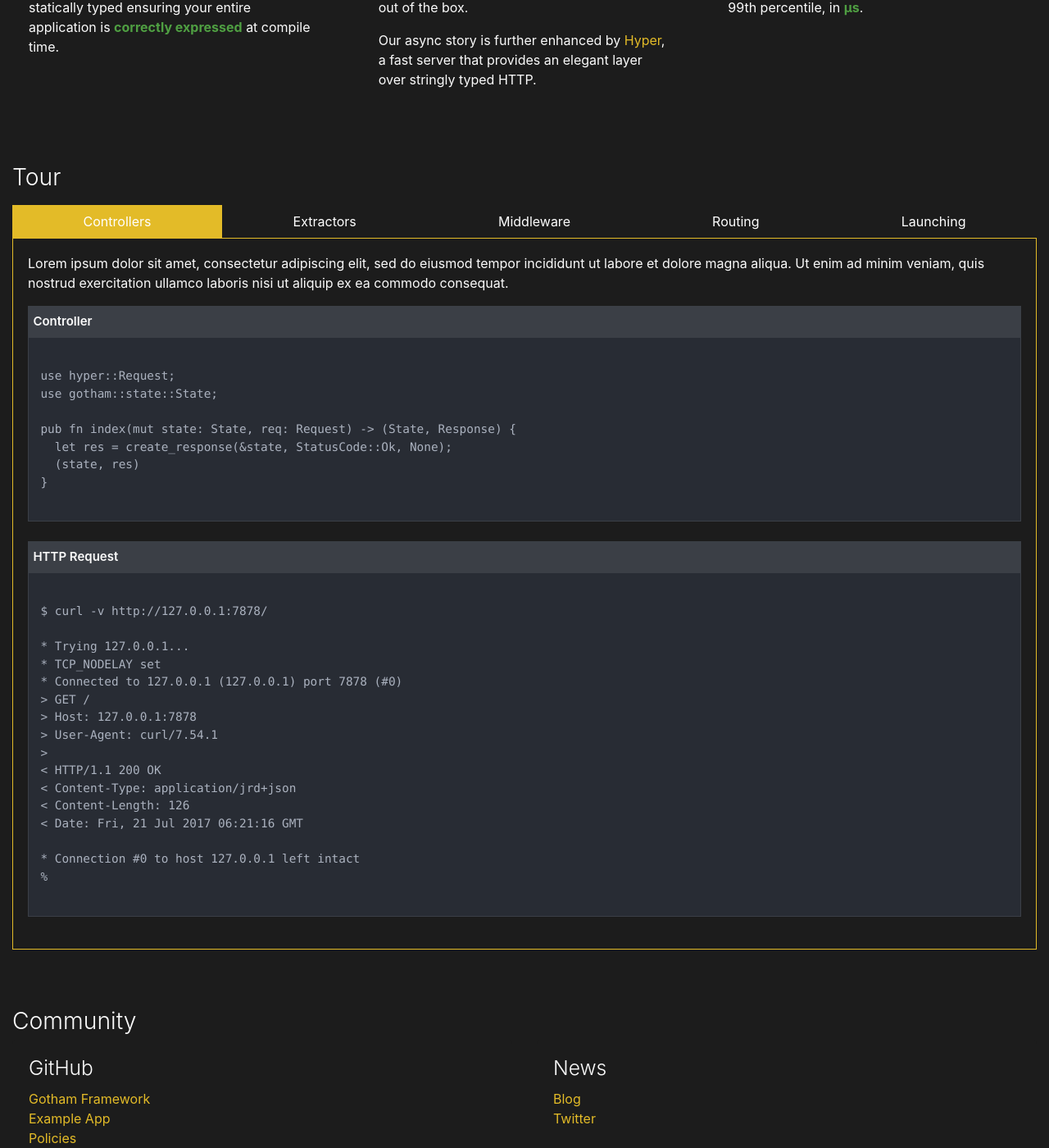
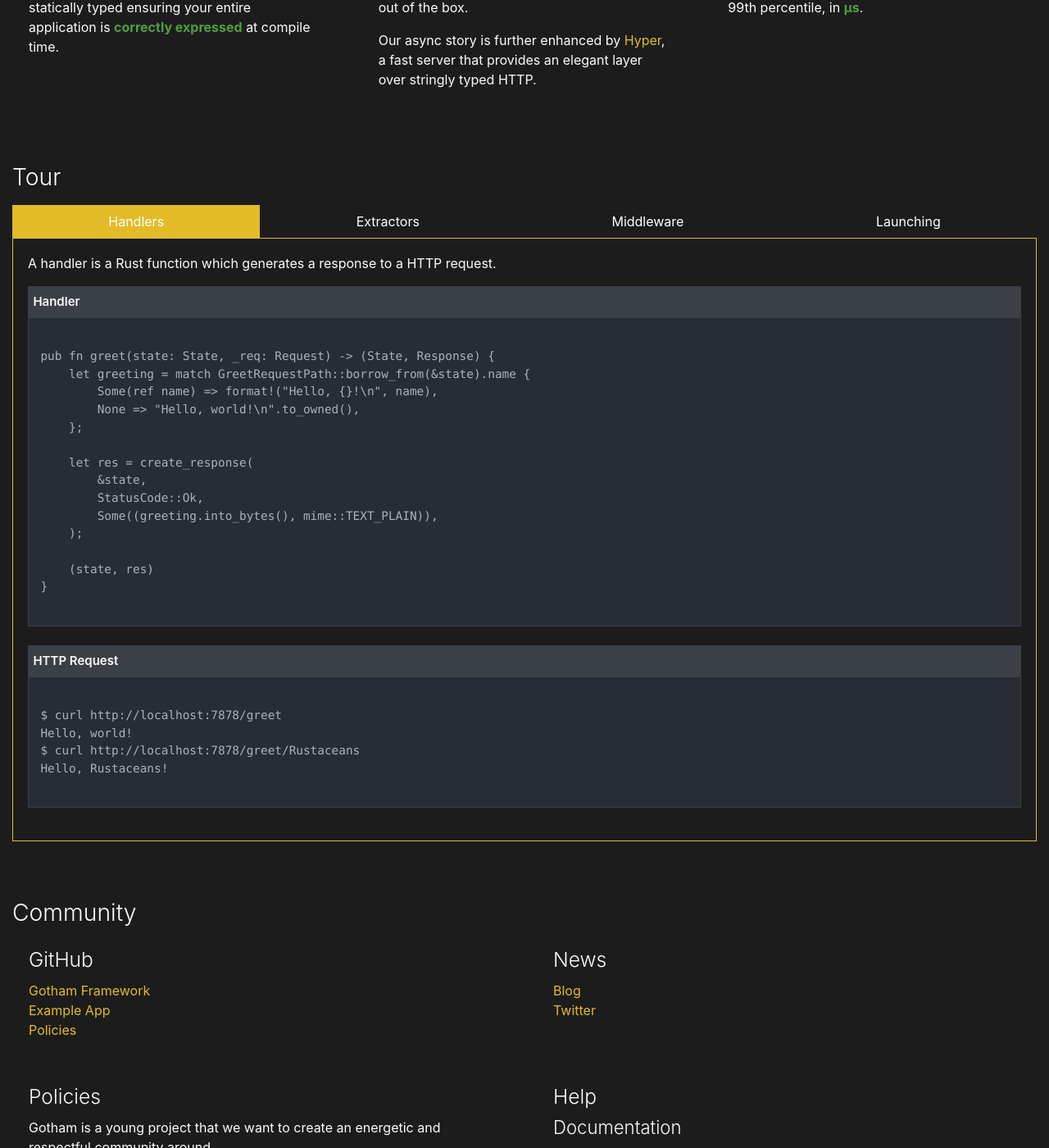
Before and after one commit to gotham-rs/gotham.rs, a Jekyll site: the page built from index.html, in a window 1280 px wide and 1400 px high, scrolled down 1190 px. Shown: the whole window at 82% size. Built offline with Jekyll 4.4.1, drawn with Linux system fonts in a browser that asks for light colours; nearby versions of some CDN libraries.

```diff
--- a/index.html
+++ b/index.html
@@ -98,7 +98,7 @@
 
               <ul class="nav nav-pills nav-fill flex-wrap" role="tablist">
                 <li class="nav-item">
-                  <a class="nav-link active" data-toggle="tab" href="#controllers" role="tab">Controllers</a>
+                  <a class="nav-link active" data-toggle="tab" href="#handlers" role="tab">Handlers</a>
                 </li>
                 <li class="nav-item">
                   <a class="nav-link " data-toggle="tab" href="#extractors" role="tab">Extractors</a>
@@ -107,30 +107,34 @@
                   <a class="nav-link" data-toggle="tab" href="#middleware" role="tab">Middleware</a>
                 </li>
                 <li class="nav-item">
-                  <a class="nav-link" data-toggle="tab" href="#routing" role="tab">Routing</a>
-                </li>
-                <li class="nav-item">
                   <a class="nav-link" data-toggle="tab" href="#launching" role="tab">Launching</a>
                 </li>
               </ul>
 
               <div class="tab-content">
-                <div class="tab-pane active" id="controllers" role="tabpanel">
+                <div class="tab-pane active" id="handlers" role="tabpanel">
                   <p>
-                    Lorem ipsum dolor sit amet, consectetur adipiscing elit, sed do eiusmod tempor incididunt ut labore et dolore magna aliqua. Ut enim ad minim veniam, quis nostrud exercitation ullamco laboris nisi ut aliquip ex ea commodo consequat.
+                    A handler is a Rust function which generates a response to a HTTP request.
                   </p>
                   <div class="code-header">
-                    Controller
+                    Handler
                   </div>
                   <div>
                     <pre>
                       <code class="hljs rust">
-use hyper::Request;
-use gotham::state::State;
+pub fn greet(state: State, _req: Request) -&gt; (State, Response) {
+    let greeting = match GreetRequestPath::borrow_from(&amp;state).name {
+        Some(ref name) =&gt; format!("Hello, {}!\n", name),
+        None =&gt; "Hello, world!\n".to_owned(),
+    };
 
-pub fn index(mut state: State, req: Request) -> (State, Response) {
-  let res = create_response(&state, StatusCode::Ok, None);
-  (state, res)
+    let res = create_response(
+        &amp;state,
+        StatusCode::Ok,
+        Some((greeting.into_bytes(), mime::TEXT_PLAIN)),
+    );
+
+    (state, res)
 }
                       </code>
                     </pre>
@@ -142,22 +146,10 @@ pub fn index(mut state: State, req: Request) -> (State, Response) {
                   <div>
                     <pre>
                       <code class="hljs shell">
-$ curl -v http://127.0.0.1:7878/
-
-* Trying 127.0.0.1...
-* TCP_NODELAY set
-* Connected to 127.0.0.1 (127.0.0.1) port 7878 (#0)
-> GET /
-> Host: 127.0.0.1:7878
-> User-Agent: curl/7.54.1
->
-< HTTP/1.1 200 OK
-< Content-Type: application/jrd+json
-< Content-Length: 126
-< Date: Fri, 21 Jul 2017 06:21:16 GMT
-
-* Connection #0 to host 127.0.0.1 left intact
-%
+$ curl http://localhost:7878/greet
+Hello, world!
+$ curl http://localhost:7878/greet/Rustaceans
+Hello, Rustaceans!
                       </code>
                     </pre>
                   </div>
@@ -165,49 +157,125 @@ $ curl -v http://127.0.0.1:7878/
                 </div>
                 <div class="tab-pane " id="extractors" role="tabpanel">
                   <p>
-                   Lorem ipsum dolor sit amet, consectetur adipiscing elit, sed do eiusmod tempor incididunt ut labore et dolore magna aliqua. Ut enim ad minim veniam, quis nostrud exercitation ullamco laboris nisi ut aliquip ex ea commodo consequat.
+                    Extractors parse request data into type-safe structures provided by your application.
                   </p>
+                  <div class="code-header">
+                    PathExtractor
+                  </div>
+                  <div>
+                    <pre>
+                      <code class="hljs rust">
+#[derive(StateData, FromState, PathExtractor, StaticResponseExtender)]
+pub struct ChallengeRequestPath {
+    pub name: String,
+}
+                      </code>
+                    </pre>
+                  </div>
                   <div class="code-header">
                     QueryStringExtractor
                   </div>
                   <div>
                     <pre>
                       <code class="hljs rust">
+#[derive(StateData, FromState, QueryStringExtractor, StaticResponseExtender)]
+pub struct ChallengeQueryString {
+    pub count: Option&lt;u8&gt;,
+}
+                      </code>
+                    </pre>
+                  </div>
+                  <div class="code-header">
+                    Handler
+                  </div>
+                  <div>
+                    <pre>
+                      <code class="hljs rust">
+pub fn index(state: State, _req: Request) -&gt; (State, Response) {
+    let res = {
+        let crp = ChallengeRequestPath::borrow_from(&amp;state);
+        let name = &amp;crp.name;
+
+        let cqs = ChallengeQueryString::borrow_from(&amp;state);
+        let count = cqs.count;
+
+        let hello = match count {
+            Some(count) =&gt; {
+                format!(
+                    "Hello, {}.\nIzzy Mandelbaum can lift {} kgs, so more weight than you!!\n",
+                    name,
+                    count + 1
+                )
+            }
+            None =&gt; {
+                format!(
+                    "Hello, {}.\nIzzy Mandelbaum can lift more weight than you.\n",
+                    name
+                )
+            }
+        };
+
+        create_response(
+            &amp;state,
+            StatusCode::Ok,
+            Some((hello.into_bytes(), mime::TEXT_PLAIN)),
+        )
+    };
+
+    (state, res)
+}
                       </code>
                     </pre>
                   </div>
                 </div>
                 <div class="tab-pane " id="middleware" role="tabpanel">
                   <p>
-                   Lorem ipsum dolor sit amet, consectetur adipiscing elit, sed do eiusmod tempor incididunt ut labore et dolore magna aliqua. Ut enim ad minim veniam, quis nostrud exercitation ullamco laboris nisi ut aliquip ex ea commodo consequat.
+                    Middleware can add functionality to your application without duplicating code.
                   </p>
                   <div class="code-header">
-                    Middleware
+                    Using middleware
                   </div>
                   <div>
                     <pre>
                       <code class="hljs rust">
+// When defining a router, the middleware is added into a pipeline:
+new_pipeline()
+    .add(
+        NewSessionMiddleware::default()
+            .with_session_type::&lt;Session&gt;()
+    )
+// See our example app for a detailed example.
                       </code>
                     </pre>
                   </div>
-                </div>
-                <div class="tab-pane " id="routing" role="tabpanel">
-                  <p>
-                   Lorem ipsum dolor sit amet, consectetur adipiscing elit, sed do eiusmod tempor incididunt ut labore et dolore magna aliqua. Ut enim ad minim veniam, quis nostrud exercitation ullamco laboris nisi ut aliquip ex ea commodo consequat.
-                  </p>
                   <div class="code-header">
-                    Routes
+                    Handler
                   </div>
                   <div>
                     <pre>
                       <code class="hljs rust">
+pub fn index(state: State, _req: Request) -&gt; (State, Response) {
+    let response = {
+        // A value of type `SessionData&lt;Session&gt;` is added to `state` by the middleware
+        let session = SessionData::&lt;Session&gt;::borrow_from(&amp;state);
+
+        create_response(
+            &amp;state,
+            StatusCode::Ok,
+            Some((index_body(session.todo_list.clone()), mime::TEXT_HTML)),
+        )
+
+    };
+
+    (state, response)
+}
                       </code>
                     </pre>
                   </div>
                 </div>
                 <div class="tab-pane " id="launching" role="tabpanel">
                   <p>
-                   Lorem ipsum dolor sit amet, consectetur adipiscing elit, sed do eiusmod tempor incididunt ut labore et dolore magna aliqua. Ut enim ad minim veniam, quis nostrud exercitation ullamco laboris nisi ut aliquip ex ea commodo consequat.
+                    A Gotham application compiles to a standard Rust binary.
                   </p>
                   <div class="code-header">
                     Main
@@ -215,6 +283,30 @@ $ curl -v http://127.0.0.1:7878/
                   <div>
                     <pre>
                       <code class="hljs rust">
+pub fn main() {
+    let addr = "127.0.0.1:7878".parse().unwrap();
+
+    let server = Http::new()
+        .bind(&amp;addr, NewHandlerService::new(router()))
+        .unwrap();
+
+    println!("Listening on http://{}", server.local_addr().unwrap());
+    server.run().unwrap();
+}
+                      </code>
+                    </pre>
+                  </div>
+                  <div class="code-header">
+                    Running
+                  </div>
+                  <div>
+                    <pre>
+                      <code class="hljs shell">
+$ cargo run
+   Compiling gotham-example-app v0.1.0
+    Finished dev [unoptimized + debuginfo] target(s) in 12.50 secs
+     Running `target/debug/gotham_example_app`
+Listening on http://127.0.0.1:7878
                       </code>
                     </pre>
                   </div>
```
Also changed, not shown: Gemfile.lock.
